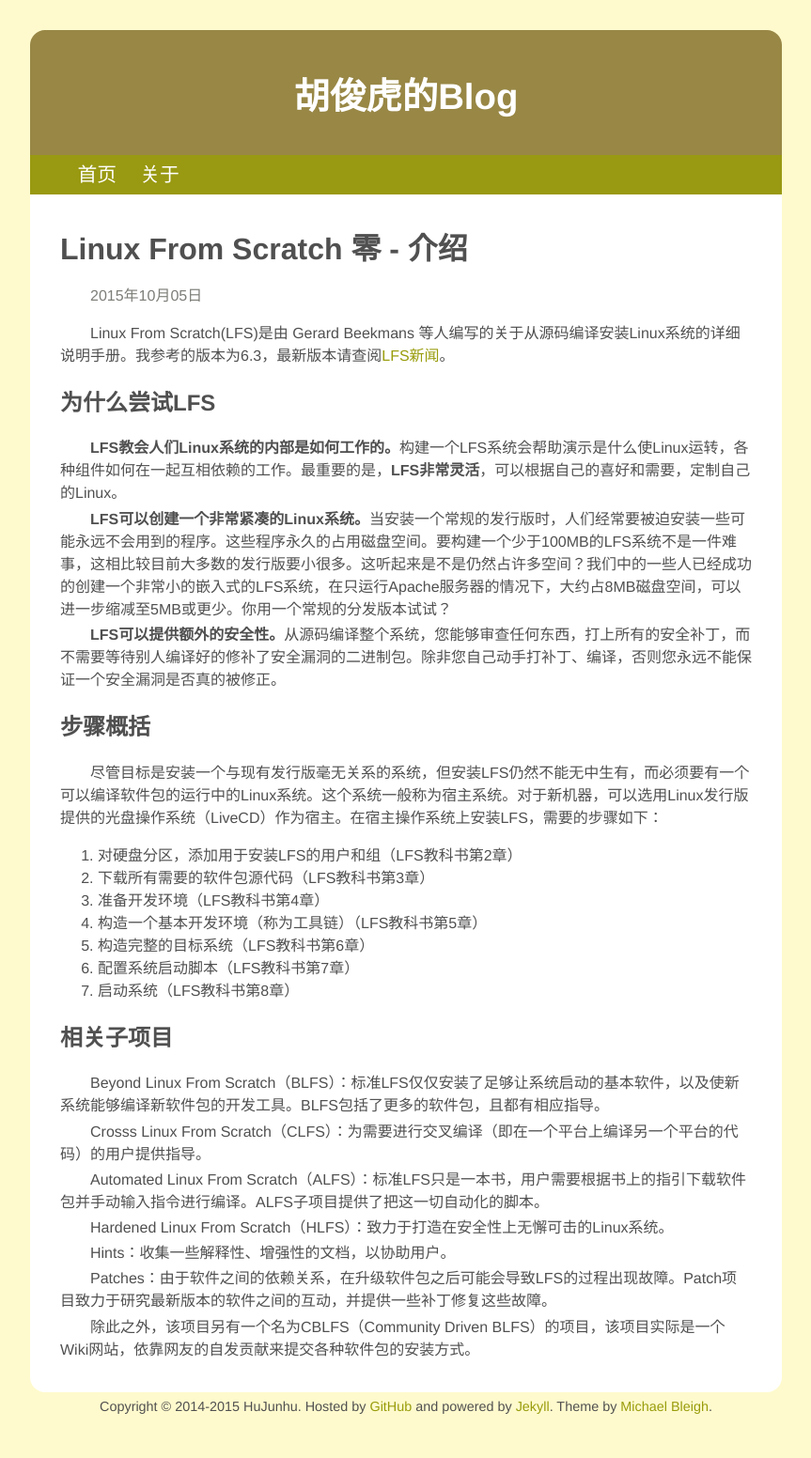
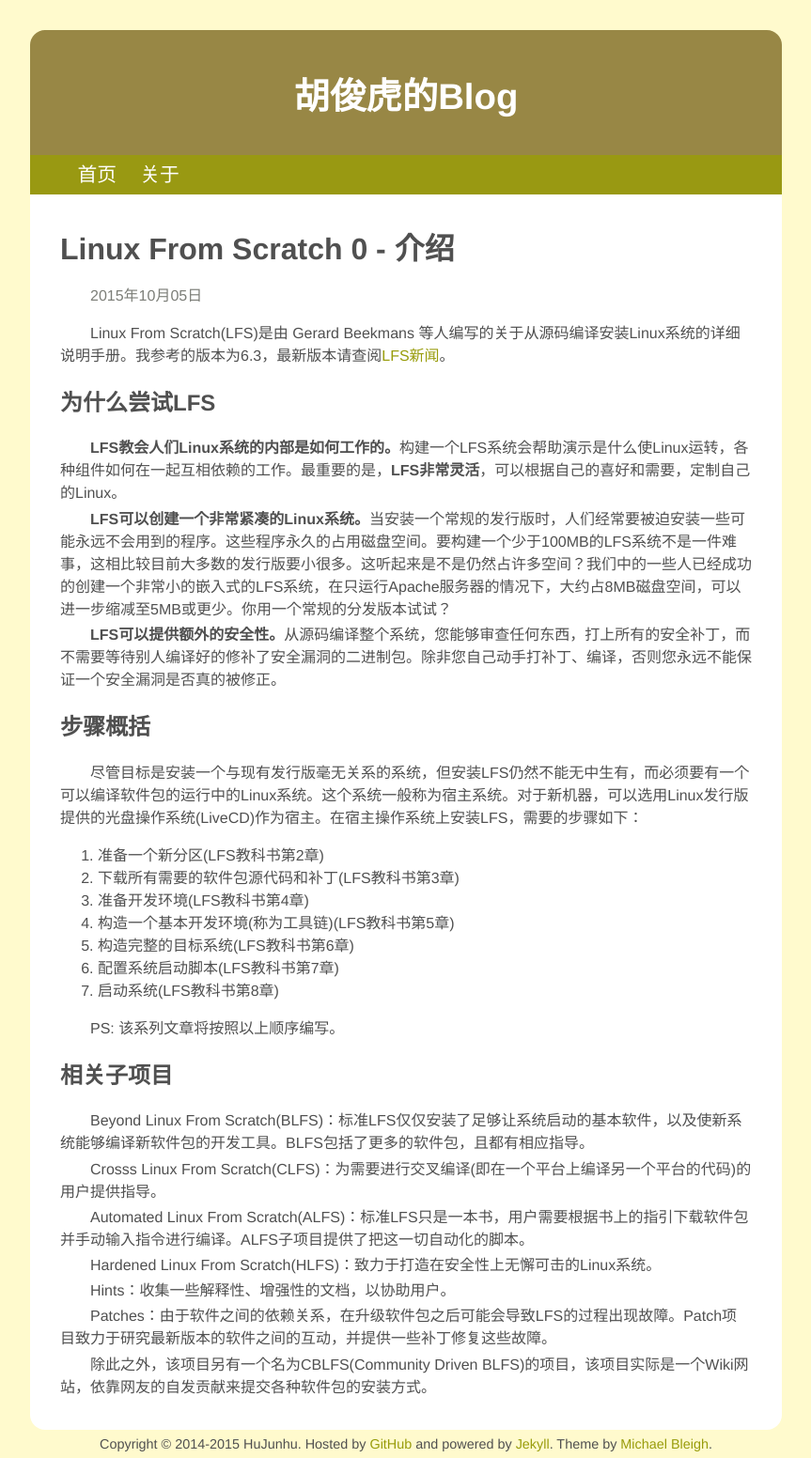
Before and after one commit to hujunhu/hujunhu.github.io, a Jekyll site: the page built from _posts/2015-10-05-Linux-From-Scratch-0.md, in a window 1280 px wide. Shown: the whole page at 94% size, without its empty margins (208-1071 px from the left). Built offline with Jekyll 4.4.1, drawn with Linux system fonts in a browser that asks for light colours; before the commit the page ends 1512 px from its top, so only the background shows below that.

Commit message:
blog update

```diff
--- a/_posts/2015-10-05-Linux-From-Scratch-0.md
+++ b/_posts/2015-10-05-Linux-From-Scratch-0.md
@@ -1,6 +1,6 @@
 ---
 layout: post
-title: Linux From Scratch 零 - 介绍
+title: Linux From Scratch 0 - 介绍
 ---
 Linux From Scratch(LFS)是由 Gerard Beekmans 等人编写的关于从源码编译安装Linux系统的详细说明手册。我参考的版本为6.3，最新版本请查阅[LFS新闻](http://www.linuxfromscratch.org/lfs/news.html)。
 
@@ -14,29 +14,30 @@
 
 ## 步骤概括
 
-尽管目标是安装一个与现有发行版毫无关系的系统，但安装LFS仍然不能无中生有，而必须要有一个可以编译软件包的运行中的Linux系统。这个系统一般称为宿主系统。对于新机器，可以选用Linux发行版提供的光盘操作系统（LiveCD）作为宿主。在宿主操作系统上安装LFS，需要的步骤如下：
+尽管目标是安装一个与现有发行版毫无关系的系统，但安装LFS仍然不能无中生有，而必须要有一个可以编译软件包的运行中的Linux系统。这个系统一般称为宿主系统。对于新机器，可以选用Linux发行版提供的光盘操作系统(LiveCD)作为宿主。在宿主操作系统上安装LFS，需要的步骤如下：
 
-1. 对硬盘分区，添加用于安装LFS的用户和组（LFS教科书第2章）
-2. 下载所有需要的软件包源代码（LFS教科书第3章）
-3. 准备开发环境（LFS教科书第4章）
-4. 构造一个基本开发环境（称为工具链）（LFS教科书第5章）
-5. 构造完整的目标系统（LFS教科书第6章）
-6. 配置系统启动脚本（LFS教科书第7章）
-7. 启动系统（LFS教科书第8章）
+1. 准备一个新分区(LFS教科书第2章)
+2. 下载所有需要的软件包源代码和补丁(LFS教科书第3章)
+3. 准备开发环境(LFS教科书第4章)
+4. 构造一个基本开发环境(称为工具链)(LFS教科书第5章)
+5. 构造完整的目标系统(LFS教科书第6章)
+6. 配置系统启动脚本(LFS教科书第7章)
+7. 启动系统(LFS教科书第8章)
 
+PS: 该系列文章将按照以上顺序编写。
 
 ## 相关子项目
 
-Beyond Linux From Scratch（BLFS）：标准LFS仅仅安装了足够让系统启动的基本软件，以及使新系统能够编译新软件包的开发工具。BLFS包括了更多的软件包，且都有相应指导。
+Beyond Linux From Scratch(BLFS)：标准LFS仅仅安装了足够让系统启动的基本软件，以及使新系统能够编译新软件包的开发工具。BLFS包括了更多的软件包，且都有相应指导。
 
-Crosss Linux From Scratch（CLFS）：为需要进行交叉编译（即在一个平台上编译另一个平台的代码）的用户提供指导。
+Crosss Linux From Scratch(CLFS)：为需要进行交叉编译(即在一个平台上编译另一个平台的代码)的用户提供指导。
 
-Automated Linux From Scratch（ALFS）：标准LFS只是一本书，用户需要根据书上的指引下载软件包并手动输入指令进行编译。ALFS子项目提供了把这一切自动化的脚本。
+Automated Linux From Scratch(ALFS)：标准LFS只是一本书，用户需要根据书上的指引下载软件包并手动输入指令进行编译。ALFS子项目提供了把这一切自动化的脚本。
 
-Hardened Linux From Scratch（HLFS）：致力于打造在安全性上无懈可击的Linux系统。
+Hardened Linux From Scratch(HLFS)：致力于打造在安全性上无懈可击的Linux系统。
 
 Hints：收集一些解释性、增强性的文档，以协助用户。
 
 Patches：由于软件之间的依赖关系，在升级软件包之后可能会导致LFS的过程出现故障。Patch项目致力于研究最新版本的软件之间的互动，并提供一些补丁修复这些故障。
 
-除此之外，该项目另有一个名为CBLFS（Community Driven BLFS）的项目，该项目实际是一个Wiki网站，依靠网友的自发贡献来提交各种软件包的安装方式。
+除此之外，该项目另有一个名为CBLFS(Community Driven BLFS)的项目，该项目实际是一个Wiki网站，依靠网友的自发贡献来提交各种软件包的安装方式。
```
